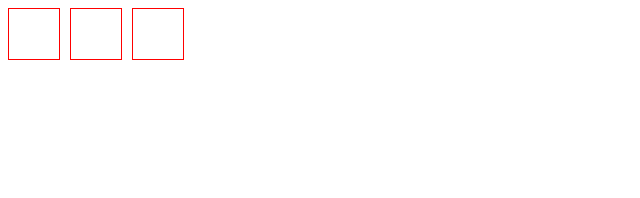
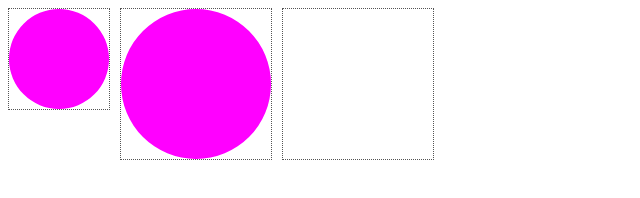
Before and after one commit to korvus/ChronoCanvas, a website: page demo.html in a window 1280 px wide. Shown: the whole page, without its empty margins (0-640 px from the left). Drawn offline with Linux system fonts and the light colour scheme.

Commit message:
variable dynamique

```diff
--- a/chronoCanvas.js
+++ b/chronoCanvas.js
@@ -1,12 +1,37 @@
 !function(e){if("object"==typeof exports&&"undefined"!=typeof module)module.exports=e();else if("function"==typeof define&&define.amd)define([],e);else{var n;"undefined"!=typeof window?n=window:"undefined"!=typeof global?n=global:"undefined"!=typeof self&&(n=self),n.chronoCanvas=e()}}(function(){var define,module,exports;return (function e(t,n,r){function s(o,u){if(!n[o]){if(!t[o]){var a=typeof require=="function"&&require;if(!u&&a)return a(o,!0);if(i)return i(o,!0);var f=new Error("Cannot find module '"+o+"'");throw f.code="MODULE_NOT_FOUND",f}var l=n[o]={exports:{}};t[o][0].call(l.exports,function(e){var n=t[o][1][e];return s(n?n:e)},l,l.exports,e,t,n,r)}return n[o].exports}var i=typeof require=="function"&&require;for(var o=0;o<r.length;o++)s(r[o]);return s})({"/home/sertel/projects/tools/ChronoCanvas/index.js":[function(require,module,exports){
 module.exports = function set(params){
+
     var canvasTarget = params.canvasTarget;
-    var colorBg = params.bgColor;
-    var colorFg = params.fgColor;
-    console.log(canvasTarget);
+    var color = [];
+    color[0] = "tomato";
+    color[1] = "ivory";
 
-    node = document.querySelector("canvas");
-    console.log(node);
+    if(params.color1){color[0] = params.color1;}
+    if(params.color2){color[1] = params.color2;}
+
+    function drawCircle(elt, i){
+        var ctx = elt.getContext('2d');
+        centerX = elt.width/2;
+        centerY = elt.height/2;
+        radius  = centerX;
+        ctx.beginPath();
+        for(var a=0;a<2;a++){
+            ctx.arc(centerX, centerY, radius, 0, Math.PI*2);
+            ctx.fillStyle = color[a];
+        }
+        ctx.fill();
+        ctx.closePath();
+
+    }
+
+    window.onload = function(){
+
+        var elt = document.querySelectorAll(canvasTarget);
+        if(elt.length>0){
+            Array.prototype.forEach.call(elt,drawCircle);
+        }
+    }
+
 };
 
 
--- a/demo.html
+++ b/demo.html
@@ -6,30 +6,29 @@
   <link href='http://fonts.googleapis.com/css?family=Montserrat:400,700' rel='stylesheet' type='text/css'>
   <script type="text/javascript" src="chronoCanvas.js"></script>
   <script>
+
     chronoCanvas({
       canvasTarget: ".chronometer",
-      colorBg: "#f00",
-      colorFg: "#00f"
+      color1: "tomato",
+      color2: "#f0f"
     });
-    //chronoCanvas(".chronometer");
-    //dropdown.close();
-    //dropdown.anotherMethod();
+
   </script>
   <style>
     html{padding:0;margin:0;}
     canvas{
       float:left;
       margin:0 10px 0 0;
-      border:1px solid #f00;
+      border:1px dotted #555;
     }
   </style>
 </head>
 <body>
   <section>
 
-  		<canvas width="50" height="50" class="chronometer"></canvas>
-      <canvas width="50" height="50" class="chronometer"></canvas>
-      <canvas width="50" height="50"></canvas>
+      <canvas width="100" height="100" class="chronometer"></canvas>
+      <canvas width="150" height="150" class="chronometer"></canvas>
+      <canvas width="150" height="150"></canvas>
 
   </section>
 </body>
```
Also changed, not shown: index.js (+30 -5 lines).
